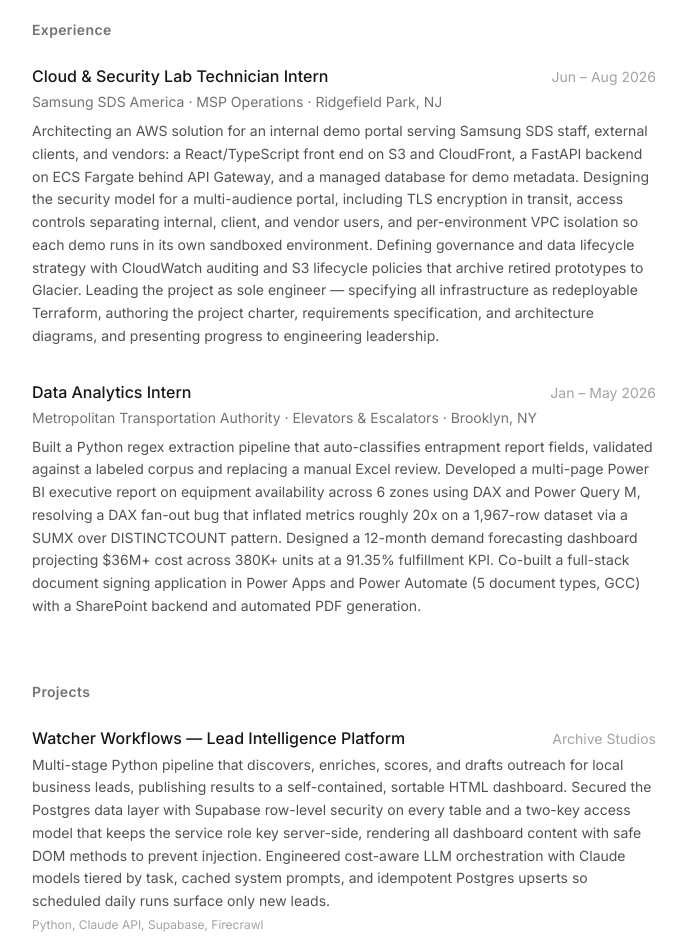
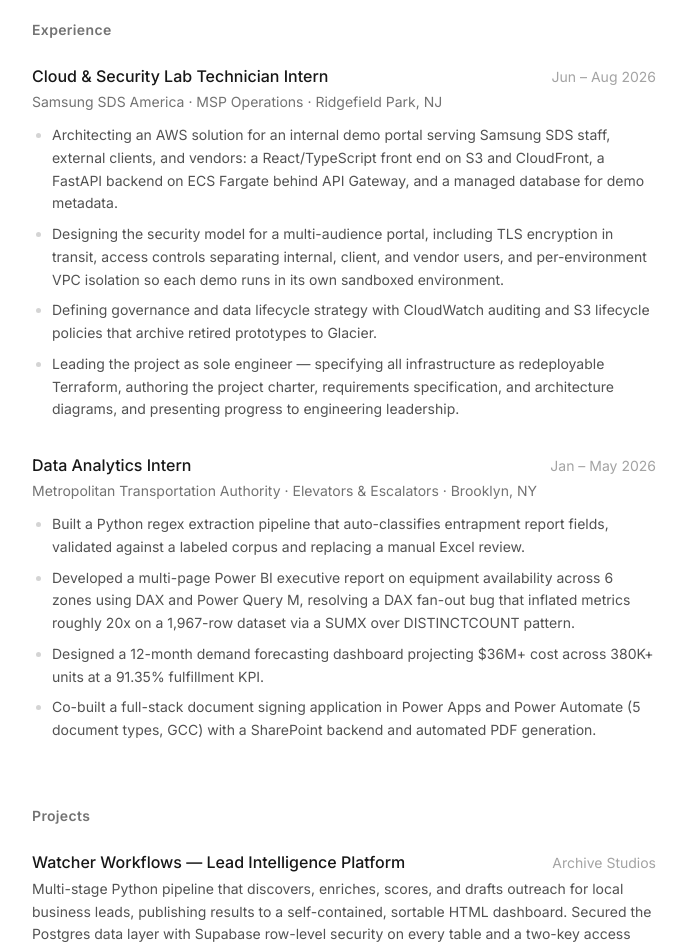
Before and after one commit to BrandonBalcacer/Brandons_Portfolio, a Next.js app: page / in a window 1280 px wide. Shown: the part 320-1262 px from the top of the page, without its empty margins (296-982 px from the left). Built offline with nearby package versions, Linux system fonts and the light colour scheme.

Commit message:
feat: refactor job descriptions into bullet points for clarity
Co-authored-by: Brandon Balcacer <144852100+BrandonBalcacer@users.noreply.github.com>

```diff
--- a/app/page.tsx
+++ b/app/page.tsx
@@ -26,42 +26,62 @@
                 <span className="font-medium">Cloud &amp; Security Lab Technician Intern</span>
                 <span className="text-sm text-neutral-400 shrink-0">Jun – Aug 2026</span>
               </div>
-              <p className="text-sm text-neutral-500 mb-2">
+              <p className="text-sm text-neutral-500 mb-3">
                 Samsung SDS America &middot; MSP Operations &middot; Ridgefield Park, NJ
               </p>
-              <p className="text-sm text-neutral-600 leading-relaxed">
+              <ul className="text-sm text-neutral-600 leading-relaxed space-y-2 list-disc pl-5 marker:text-neutral-300">
+                <li>
                   Architecting an AWS solution for an internal demo portal serving Samsung SDS
                   staff, external clients, and vendors: a React/TypeScript front end on S3 and
                   CloudFront, a FastAPI backend on ECS Fargate behind API Gateway, and a managed
-                database for demo metadata. Designing the security model for a multi-audience
-                portal, including TLS encryption in transit, access controls separating internal,
-                client, and vendor users, and per-environment VPC isolation so each demo runs in
-                its own sandboxed environment. Defining governance and data lifecycle strategy
-                with CloudWatch auditing and S3 lifecycle policies that archive retired prototypes
-                to Glacier. Leading the project as sole engineer — specifying all infrastructure as
-                redeployable Terraform, authoring the project charter, requirements specification,
-                and architecture diagrams, and presenting progress to engineering leadership.
-              </p>
+                  database for demo metadata.
+                </li>
+                <li>
+                  Designing the security model for a multi-audience portal, including TLS
+                  encryption in transit, access controls separating internal, client, and vendor
+                  users, and per-environment VPC isolation so each demo runs in its own sandboxed
+                  environment.
+                </li>
+                <li>
+                  Defining governance and data lifecycle strategy with CloudWatch auditing and S3
+                  lifecycle policies that archive retired prototypes to Glacier.
+                </li>
+                <li>
+                  Leading the project as sole engineer — specifying all infrastructure as
+                  redeployable Terraform, authoring the project charter, requirements
+                  specification, and architecture diagrams, and presenting progress to engineering
+                  leadership.
+                </li>
+              </ul>
             </li>
             <li>
               <div className="flex items-baseline justify-between gap-4 mb-1">
                 <span className="font-medium">Data Analytics Intern</span>
                 <span className="text-sm text-neutral-400 shrink-0">Jan – May 2026</span>
               </div>
-              <p className="text-sm text-neutral-500 mb-2">
+              <p className="text-sm text-neutral-500 mb-3">
                 Metropolitan Transportation Authority &middot; Elevators &amp; Escalators &middot; Brooklyn, NY
               </p>
-              <p className="text-sm text-neutral-600 leading-relaxed">
+              <ul className="text-sm text-neutral-600 leading-relaxed space-y-2 list-disc pl-5 marker:text-neutral-300">
+                <li>
                   Built a Python regex extraction pipeline that auto-classifies entrapment report
                   fields, validated against a labeled corpus and replacing a manual Excel review.
+                </li>
+                <li>
                   Developed a multi-page Power BI executive report on equipment availability across
                   6 zones using DAX and Power Query M, resolving a DAX fan-out bug that inflated
                   metrics roughly 20x on a 1,967-row dataset via a SUMX over DISTINCTCOUNT pattern.
+                </li>
+                <li>
                   Designed a 12-month demand forecasting dashboard projecting $36M+ cost across
-                380K+ units at a 91.35% fulfillment KPI. Co-built a full-stack document signing
-                application in Power Apps and Power Automate (5 document types, GCC) with a
-                SharePoint backend and automated PDF generation.
-              </p>
+                  380K+ units at a 91.35% fulfillment KPI.
+                </li>
+                <li>
+                  Co-built a full-stack document signing application in Power Apps and Power
+                  Automate (5 document types, GCC) with a SharePoint backend and automated PDF
+                  generation.
+                </li>
+              </ul>
             </li>
           </ul>
         </section>
```
Lines whose indentation alone changed are shown as unchanged.
